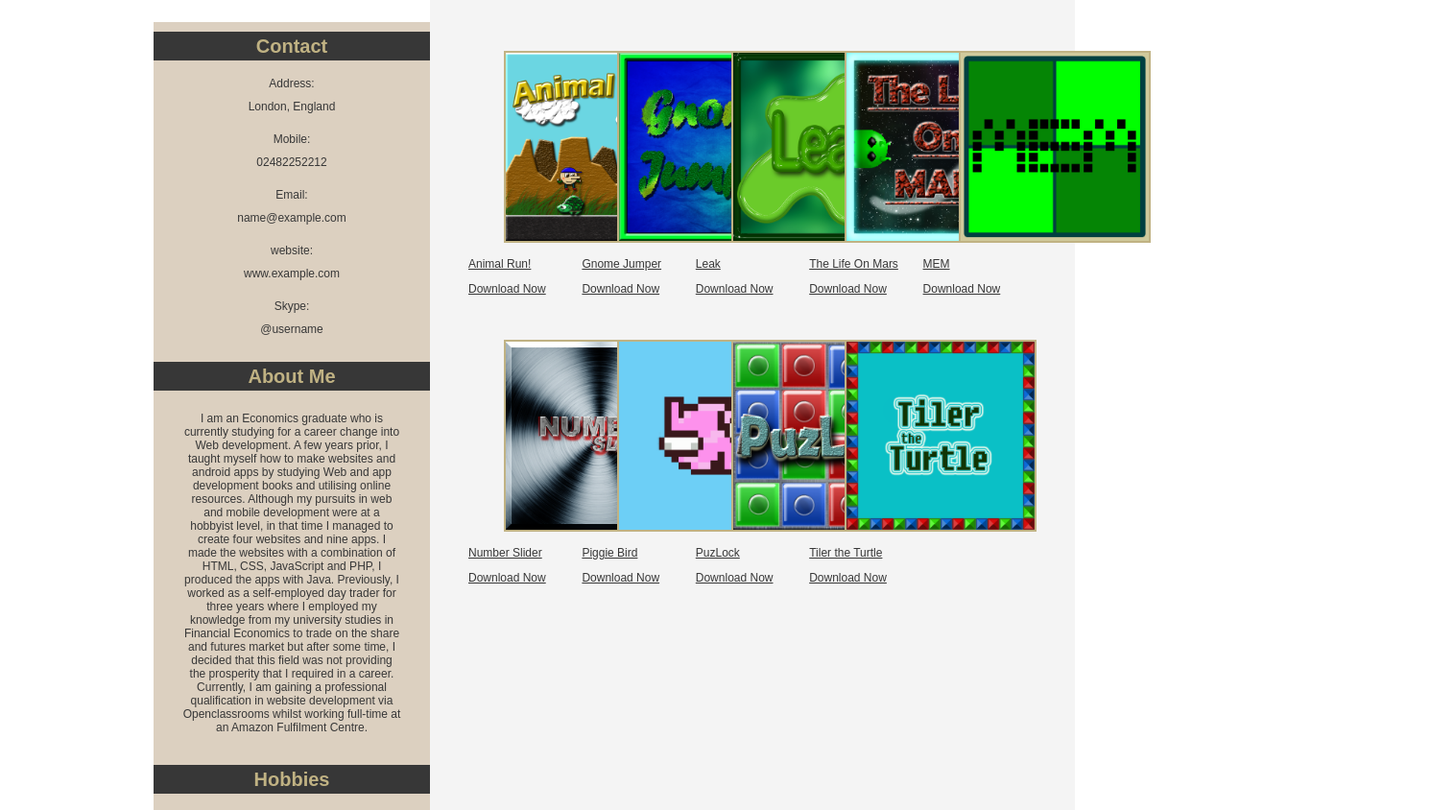
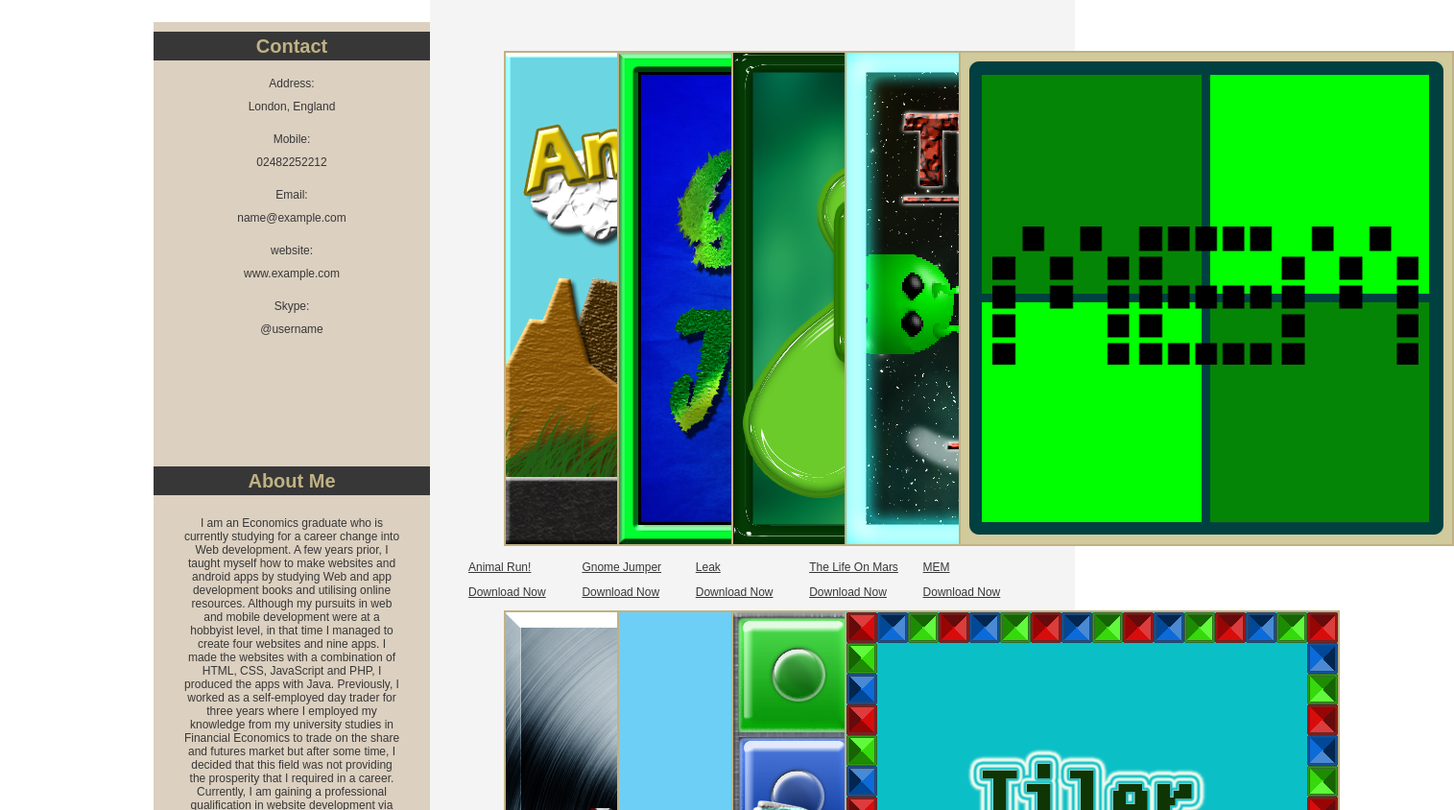
Before and after one commit to humza3/interactive-portfolio, a website: page portfolio.html in a window 1280 px wide. Shown: the part 253-1097 px from the top of the page at 96% size, 1515 px wide, since content can reach past the window. Drawn offline with Linux system fonts and the light colour scheme.

Commit message:
updating images of apps in portfolio

```diff
--- a/portfolio.html
+++ b/portfolio.html
@@ -24,7 +24,7 @@
 			<article id="b">
 				<div class ="imgcontent">
                 <article class="tile">
-                    <a href="https://play.google.com/store/apps/details?id=com.drawablestudios.animalrun.android"><img class="img" src="src/apps/hiresAR.png" width="200px" height="200px"/></a>
+                    <a href="https://play.google.com/store/apps/details?id=com.drawablestudios.animalrun.android"><img class="img" src="src/apps/hiresAR.png" /></a>
                 </article>
                 <a href="https://play.google.com/store/apps/details?id=com.drawablestudios.animalrun.android">
                     <p class="label">Animal Run!</p>
@@ -33,7 +33,7 @@
             </div>
             <div class ="imgcontent">
                 <article class="tile">
-                    <a href="https://play.google.com/store/apps/details?id=com.drawablestudios.jumper.android"><img class="img" src="src/apps/hiresgj.png" width="200px" height="200px"/></a>
+                    <a href="https://play.google.com/store/apps/details?id=com.drawablestudios.jumper.android"><img class="img" src="src/apps/hiresgj.png" /></a>
                 </article>
                 <a href="https://play.google.com/store/apps/details?id=com.drawablestudios.jumper.android">
                     <p class="label">Gnome Jumper</p>
@@ -42,7 +42,7 @@
             </div>
             <div class ="imgcontent">
                 <article class="tile">
-                    <a href="https://play.google.com/store/apps/details?id=com.drawablestudios.catcher.android"><img class="img" src="src/apps/hiresleak.png" width="200px" height="200px"/></a>
+                    <a href="https://play.google.com/store/apps/details?id=com.drawablestudios.catcher.android"><img class="img" src="src/apps/hiresleak.png" /></a>
                 </article>
                 <a href="https://play.google.com/store/apps/details?id=com.drawablestudios.catcher.android">
                     <p class="label">Leak</p>
@@ -51,7 +51,7 @@
             </div>
             <div class ="imgcontent">
                 <article class="tile">
-                    <a href="https://play.google.com/store/apps/details?id=com.drawablestudios.invaders.android"><img class="img" src="src/apps/invadershires.png" width="200px" height="200px"/></a>
+                    <a href="https://play.google.com/store/apps/details?id=com.drawablestudios.invaders.android"><img class="img" src="src/apps/invadershires.png" /></a>
                 </article>
                 <a href="https://play.google.com/store/apps/details?id=com.drawablestudios.invaders.android">
                     <p class="label">The Life On Mars</p>
@@ -60,7 +60,7 @@
             </div>
             <div class ="imgcontent">
                 <article class="tile">
-                    <a href="https://play.google.com/store/apps/details?id=com.drawablestudios.blocko.android"><img class="img" src="src/apps/Hiresmem.png" width="200px" height="200px"/></a>
+                    <a href="https://play.google.com/store/apps/details?id=com.drawablestudios.blocko.android"><img class="img" src="src/apps/Hiresmem.png" /></a>
                 </article>
                 <a href="https://play.google.com/store/apps/details?id=com.drawablestudios.blocko.android">
                     <p class="label">MEM</p>
@@ -69,7 +69,7 @@
             </div>
             <div class ="imgcontent">
                 <article class="tile">
-                    <a href="https://play.google.com/store/apps/details?id=com.drawablestudios.slider.android"><img class="img" src="src/apps/sliderhires.png" width="200px" height="200px"/></a>
+                    <a href="https://play.google.com/store/apps/details?id=com.drawablestudios.slider.android"><img class="img" src="src/apps/sliderhires.png" /></a>
                 </article>
                 <a href="https://play.google.com/store/apps/details?id=com.drawablestudios.slider.android">
                     <p class="label">Number Slider</p>
@@ -78,7 +78,7 @@
             </div>
             <div class ="imgcontent">
                 <article class="tile">
-                    <a href="https://play.google.com/store/apps/details?id=com.drawablestudios.game.android"><img class="img" src="src/apps/PiggieHires.png" width="200px" height="200px"/></a>
+                    <a href="https://play.google.com/store/apps/details?id=com.drawablestudios.game.android"><img class="img" src="src/apps/PiggieHires.png" /></a>
                 </article>
                 <a href="https://play.google.com/store/apps/details?id=com.drawablestudios.game.android">
                     <p class="label">Piggie Bird</p>
@@ -87,7 +87,7 @@
             </div>
             <div class ="imgcontent">
                 <article class="tile">
-                    <a href="https://play.google.com/store/apps/details?id=com.drawblestudios.puzlock.android"><img class="img" src="src/apps/hirespuz.png" width="200px" height="200px"/></a>
+                    <a href="https://play.google.com/store/apps/details?id=com.drawblestudios.puzlock.android"><img class="img" src="src/apps/hirespuz.png" /></a>
                 </article>
                 <a href="https://play.google.com/store/apps/details?id=com.drawblestudios.puzlock.android">
                     <p class="label">PuzLock</p>
@@ -96,7 +96,7 @@
             </div>
             <div class ="imgcontent">
                 <article class="tile">
-                    <a href="https://play.google.com/store/apps/details?id=com.drawablestudios.turtlerunner.android"><img class="img" src="src/apps/Turtle-Hi-Res.png" width="200px" height="200px" /></a>
+                    <a href="https://play.google.com/store/apps/details?id=com.drawablestudios.turtlerunner.android"><img class="img" src="src/apps/Turtle-Hi-Res.png"  /></a>
                 </article>
                 <a href="https://play.google.com/store/apps/details?id=com.drawablestudios.turtlerunner.android">
                     <p class="label">Tiler the Turtle</p>
```
